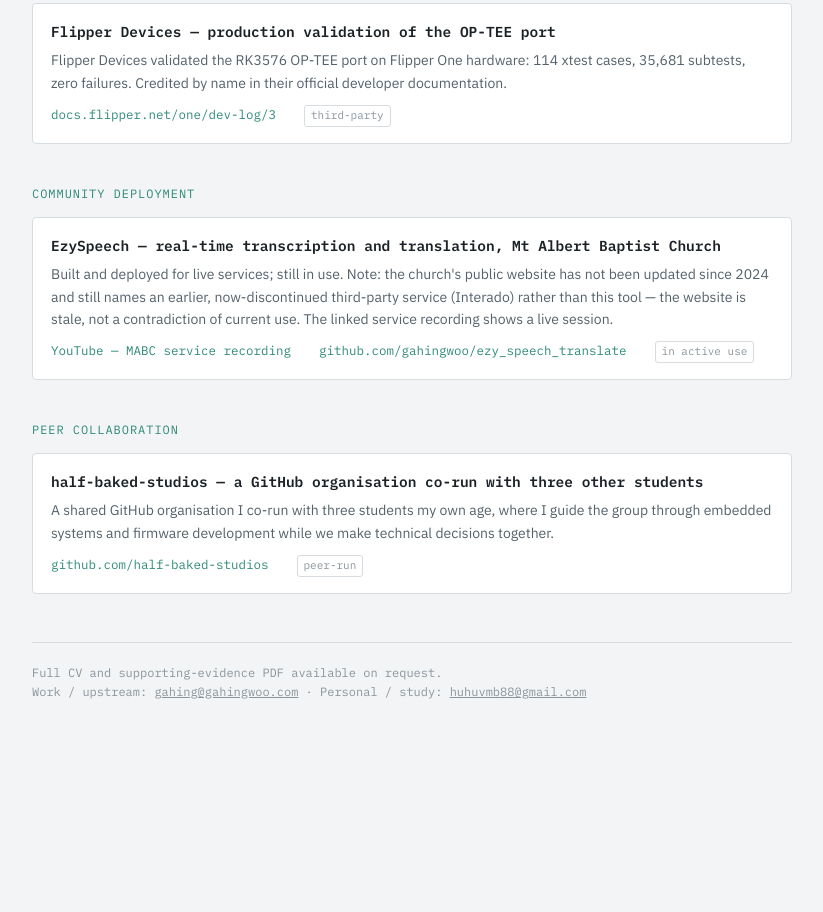
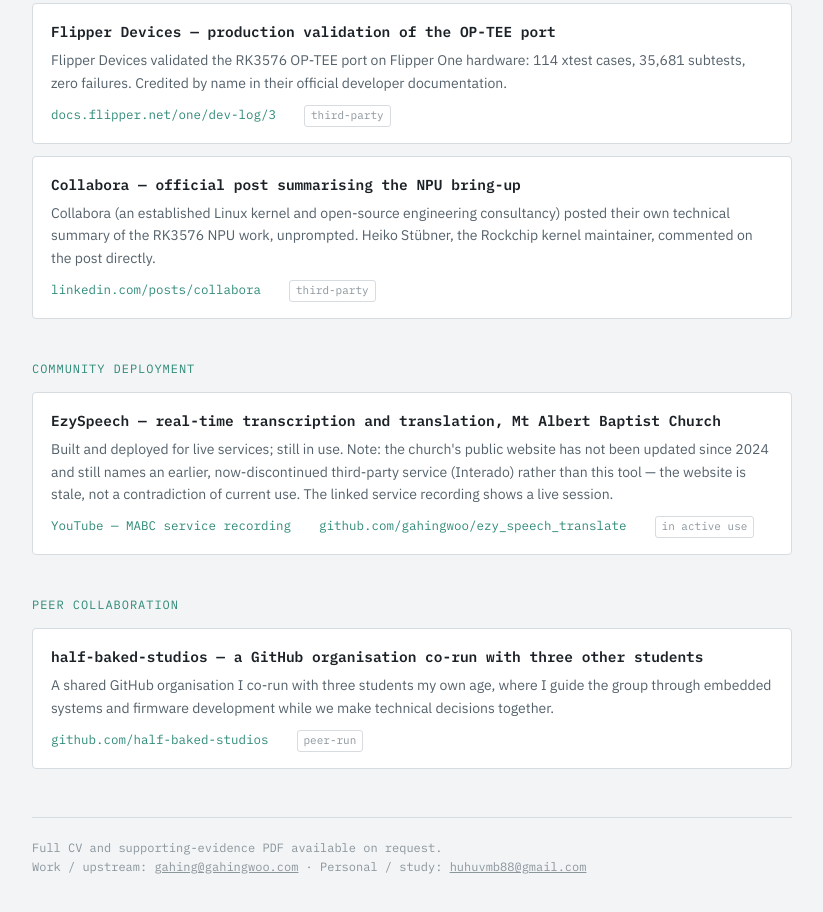
Before and after one commit to gahingwoo/gahingwoo.com, a plain HTML site: page evidence/index.html in a window 1280 px wide. Shown: the part 2367-3279 px from the top of the page, without its empty margins (228-1051 px from the left). Before the commit the page ends 3152 px from the top, so only its background shows below. Drawn offline with Linux system fonts and the light colour scheme.

Commit message:
Add Collabora third-party NPU bring-up evidence
Add a new evidence entry highlighting Collabora’s independent technical summary of RK3576 NPU bring-up and Heiko Stuebner’s direct comment, strengthening third-party validation in the timeline.

```diff
--- a/evidence/index.html
+++ b/evidence/index.html
@@ -307,6 +307,15 @@
     </div>
   </div>
 
+  <div class="entry">
+    <p class="entry-title">Collabora — official post summarising the NPU bring-up</p>
+    <p class="entry-desc">Collabora (an established Linux kernel and open-source engineering consultancy) posted their own technical summary of the RK3576 NPU work, unprompted. Heiko Stübner, the Rockchip kernel maintainer, commented on the post directly.</p>
+    <div class="entry-meta">
+      <a href="https://www.linkedin.com/posts/collabora_reverse-engineering-brings-rk3576-npu-support-activity-7483181749645103105-Mqi2" target="_blank" rel="noopener">linkedin.com/posts/collabora</a>
+      <span class="tag">third-party</span>
+    </div>
+  </div>
+
   <div class="group-label">Community deployment</div>
 
   <div class="entry">
@@ -318,6 +327,7 @@
       <span class="tag">in active use</span>
     </div>
   </div>
+
 
   <div class="group-label">Peer collaboration</div>
 
```
